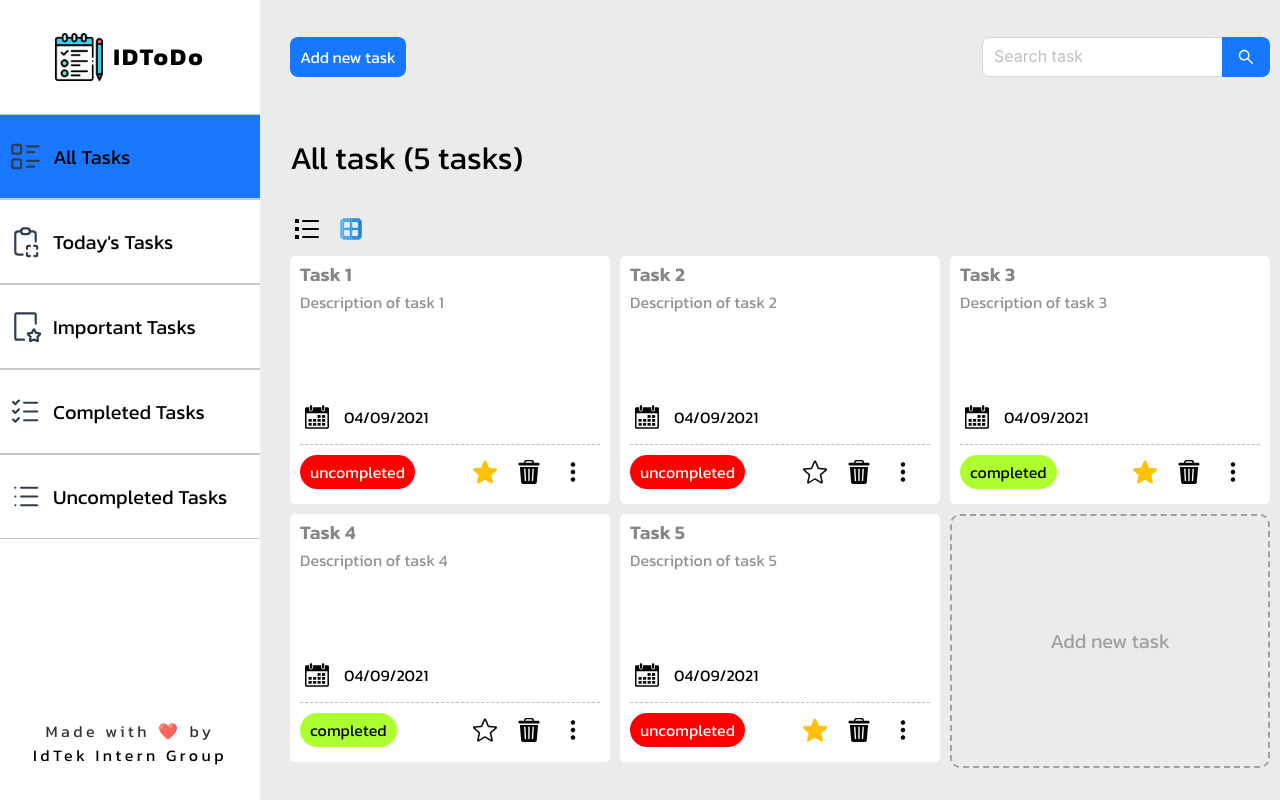
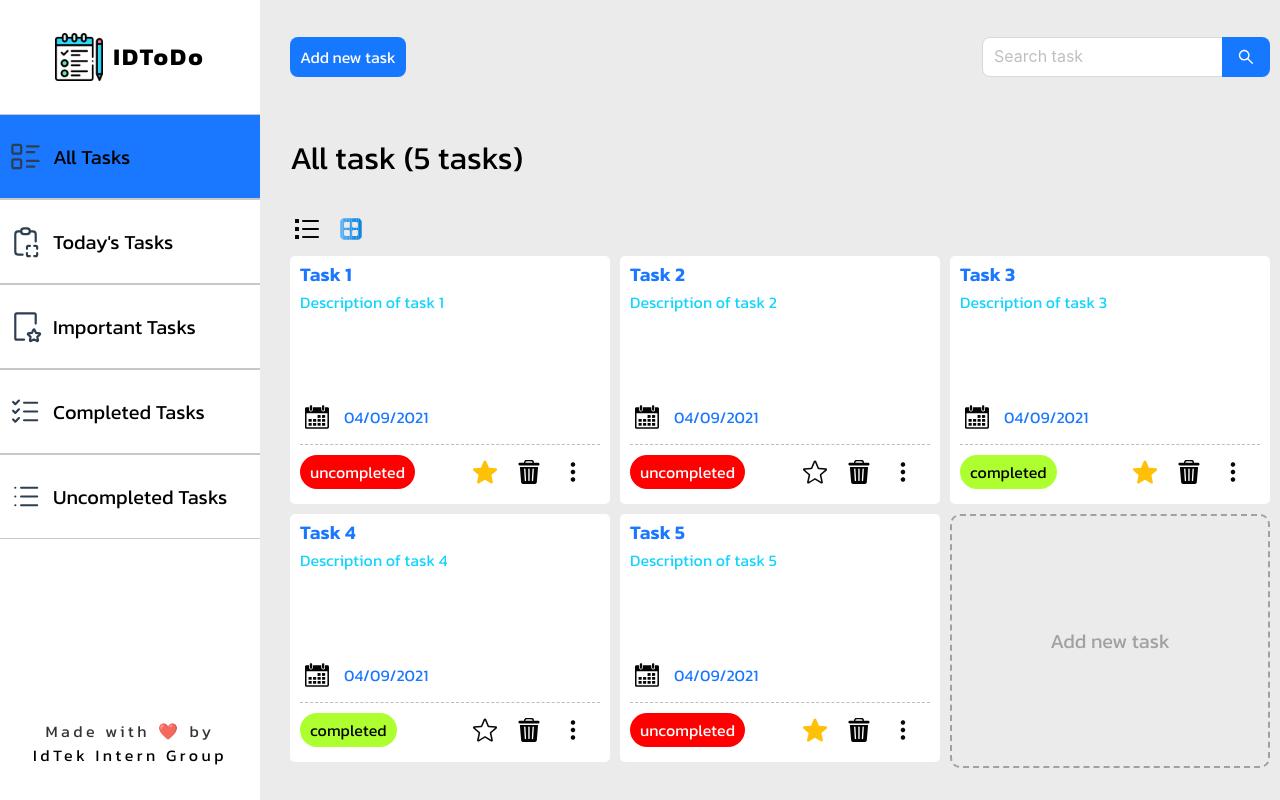
Before and after one commit to phongpham0702/project-idtodo, a React (Vite) app: page / in a window 1280 px wide. Built offline with nearby package versions, Linux system fonts and the light colour scheme.

Commit message:
adjust text color in task component

```diff
--- a/src/assets/styles/TaskContainer/Task.css
+++ b/src/assets/styles/TaskContainer/Task.css
@@ -1,5 +1,6 @@
 :root{
     --main-color: #1a77ff;
+    --main-color-blur: #13d4ff;
     --delete-icon-bg-color: #ff1a1a;
     --delete-icon-bg-color-blur: #ff8d8d;
 }
@@ -32,20 +33,20 @@
 .task-title{
     font-size: 1.2rem;
     font-weight: 600;
-    color: rgb(134, 134, 134);
+    color: var(--main-color);
 }
 
 .isCard .task-desciption{
     font-size: 1rem;
     margin: 0;
-    color: rgb(145, 145, 145);
+    color: var(--main-color-blur);
     height: 100px;
 }
 
 .isRow .task-desciption{
     font-size: 1rem;
     margin: 0;
-    color: rgb(145, 145, 145);
+    color: var(--main-color-blur);
     height: 100px;
     display: flex;
     align-items: center;
@@ -55,6 +56,7 @@
     display: flex;
     align-items: center;
     margin: 10px 0;
+    color: var(--main-color);
 }
 
 
```
